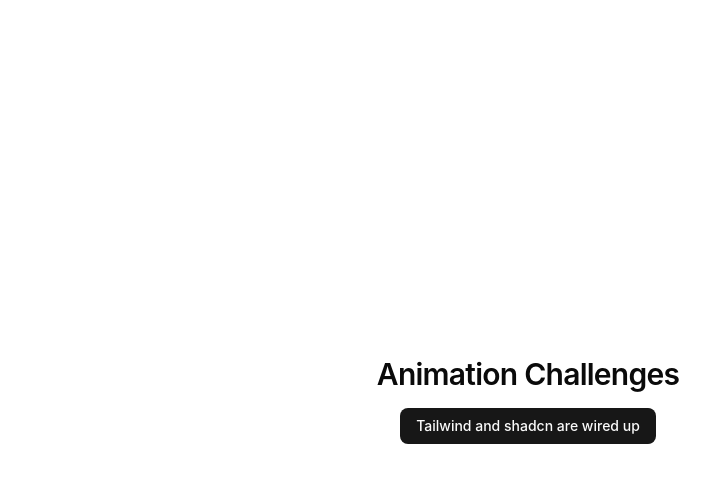
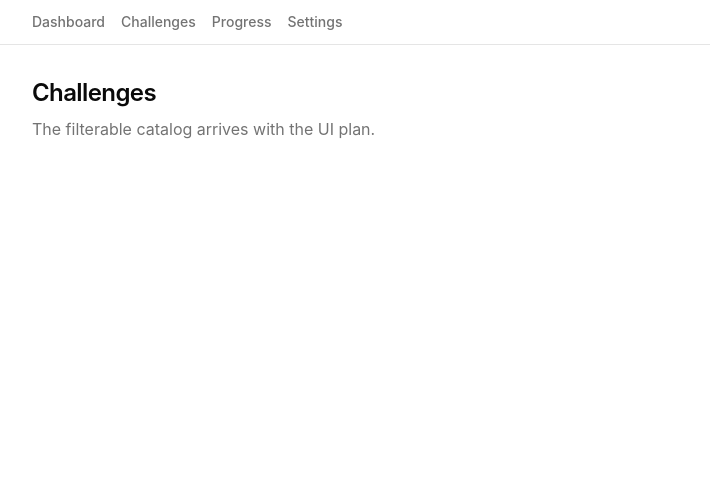
Before and after one commit to braveneworg/animation-challenges, a React (Vite) app: page /challenges in a window 1280 px wide. Shown: the top 482 px of the page, without its empty margins (112-822 px from the left). Built offline with nearby package versions, Linux system fonts and the light colour scheme.

Commit message:
feat: add application shell with TanStack Router and Query

```diff
--- a/package.json
+++ b/package.json
@@ -25,6 +25,8 @@
   },
   "dependencies": {
     "@tailwindcss/vite": "4.3.3",
+    "@tanstack/react-query": "5.101.4",
+    "@tanstack/react-router": "1.170.23",
     "class-variance-authority": "0.7.1",
     "clsx": "2.1.1",
     "lucide-react": "1.30.0",
--- a/src/App.tsx
+++ /dev/null
@@ -1,10 +0,0 @@
-import { Button } from '@/components/ui/button';
-
-export function App(): React.JSX.Element {
-  return (
-    <main className="bg-background text-foreground flex min-h-dvh flex-col items-center justify-center gap-4">
-      <h1 className="text-3xl font-semibold tracking-tight">Animation Challenges</h1>
-      <Button>Tailwind and shadcn are wired up</Button>
-    </main>
-  );
-}
--- /dev/null
+++ b/src/app/layout/RootLayout.tsx
@@ -0,0 +1,33 @@
+import { Link, Outlet } from '@tanstack/react-router';
+
+const NAV_ITEMS: ReadonlyArray<{ to: string; label: string }> = [
+  { to: '/', label: 'Dashboard' },
+  { to: '/challenges', label: 'Challenges' },
+  { to: '/progress', label: 'Progress' },
+  { to: '/settings', label: 'Settings' },
+];
+
+export function RootLayout(): React.JSX.Element {
+  return (
+    <div className="bg-background text-foreground min-h-dvh">
+      <header className="border-border border-b">
+        <nav aria-label="Main" className="mx-auto flex max-w-5xl flex-wrap gap-4 px-4 py-3">
+          {NAV_ITEMS.map((item) => (
+            <Link
+              key={item.to}
+              to={item.to}
+              className="text-muted-foreground hover:text-foreground text-sm font-medium transition-colors"
+              activeProps={{ className: 'text-foreground text-sm font-medium' }}
+              activeOptions={{ exact: item.to === '/' }}
+            >
+              {item.label}
+            </Link>
+          ))}
+        </nav>
+      </header>
+      <main className="mx-auto max-w-5xl px-4 py-8">
+        <Outlet />
+      </main>
+    </div>
+  );
+}
--- /dev/null
+++ b/src/app/pages/CatalogPage.tsx
@@ -0,0 +1,8 @@
+export function CatalogPage(): React.JSX.Element {
+  return (
+    <section className="space-y-2">
+      <h1 className="text-2xl font-semibold tracking-tight">Challenges</h1>
+      <p className="text-muted-foreground">The filterable catalog arrives with the UI plan.</p>
+    </section>
+  );
+}
--- /dev/null
+++ b/src/app/pages/DashboardPage.tsx
@@ -0,0 +1,8 @@
+export function DashboardPage(): React.JSX.Element {
+  return (
+    <section className="space-y-2">
+      <h1 className="text-2xl font-semibold tracking-tight">Dashboard</h1>
+      <p className="text-muted-foreground">Progress overview arrives with the data layer.</p>
+    </section>
+  );
+}
--- /dev/null
+++ b/src/app/pages/ProgressPage.tsx
@@ -0,0 +1,8 @@
+export function ProgressPage(): React.JSX.Element {
+  return (
+    <section className="space-y-2">
+      <h1 className="text-2xl font-semibold tracking-tight">Progress</h1>
+      <p className="text-muted-foreground">Attempt history arrives with the data layer.</p>
+    </section>
+  );
+}
--- /dev/null
+++ b/src/app/pages/SettingsPage.tsx
@@ -0,0 +1,8 @@
+export function SettingsPage(): React.JSX.Element {
+  return (
+    <section className="space-y-2">
+      <h1 className="text-2xl font-semibold tracking-tight">Settings</h1>
+      <p className="text-muted-foreground">Preferences arrive with the data layer.</p>
+    </section>
+  );
+}
--- /dev/null
+++ b/src/app/pages/WorkspacePage.tsx
@@ -0,0 +1,13 @@
+interface WorkspacePageProps {
+  categoryId: string;
+  slug: string;
+}
+
+export function WorkspacePage({ categoryId, slug }: WorkspacePageProps): React.JSX.Element {
+  return (
+    <section className="space-y-2">
+      <h1 className="text-2xl font-semibold tracking-tight">Workspace</h1>
+      <p className="font-mono text-sm">{`${categoryId}/${slug}`}</p>
+    </section>
+  );
+}
--- /dev/null
+++ b/src/app/providers.tsx
@@ -0,0 +1,22 @@
+import { QueryClient, QueryClientProvider } from '@tanstack/react-query';
+import { RouterProvider } from '@tanstack/react-router';
+import { useState } from 'react';
+
+import { router } from '@/app/router';
+
+export function AppProviders(): React.JSX.Element {
+  const [queryClient] = useState(
+    () =>
+      new QueryClient({
+        defaultOptions: {
+          queries: { staleTime: 30_000, refetchOnWindowFocus: false },
+        },
+      }),
+  );
+
+  return (
+    <QueryClientProvider client={queryClient}>
+      <RouterProvider router={router} />
+    </QueryClientProvider>
+  );
+}
--- /dev/null
+++ b/src/app/router.tsx
@@ -0,0 +1,40 @@
+import { createRootRoute, createRoute, createRouter } from '@tanstack/react-router';
+
+import { RootLayout } from '@/app/layout/RootLayout';
+import { CatalogPage } from '@/app/pages/CatalogPage';
+import { DashboardPage } from '@/app/pages/DashboardPage';
+import { ProgressPage } from '@/app/pages/ProgressPage';
+import { SettingsPage } from '@/app/pages/SettingsPage';
+import { WorkspacePage } from '@/app/pages/WorkspacePage';
+
+const rootRoute = createRootRoute({ component: RootLayout });
+
+const dashboardRoute = createRoute({ getParentRoute: () => rootRoute, path: '/', component: DashboardPage });
+const catalogRoute = createRoute({ getParentRoute: () => rootRoute, path: '/challenges', component: CatalogPage });
+const progressRoute = createRoute({ getParentRoute: () => rootRoute, path: '/progress', component: ProgressPage });
+const settingsRoute = createRoute({ getParentRoute: () => rootRoute, path: '/settings', component: SettingsPage });
+
+const workspaceRoute = createRoute({
+  getParentRoute: () => rootRoute,
+  path: '/challenges/$categoryId/$slug',
+  component: function WorkspaceRouteComponent() {
+    const { categoryId, slug } = workspaceRoute.useParams();
+    return <WorkspacePage categoryId={categoryId} slug={slug} />;
+  },
+});
+
+export const routeTree = rootRoute.addChildren([
+  dashboardRoute,
+  catalogRoute,
+  workspaceRoute,
+  progressRoute,
+  settingsRoute,
+]);
+
+export const router = createRouter({ routeTree });
+
+declare module '@tanstack/react-router' {
+  interface Register {
+    router: typeof router;
+  }
+}
--- a/src/main.tsx
+++ b/src/main.tsx
@@ -1,7 +1,7 @@
 import { StrictMode } from 'react';
 import { createRoot } from 'react-dom/client';
 
-import { App } from '@/App';
+import { AppProviders } from '@/app/providers';
 
 import '@/index.css';
 
@@ -12,6 +12,6 @@
 
 createRoot(container).render(
   <StrictMode>
-    <App />
+    <AppProviders />
   </StrictMode>,
 );
```
Also changed, not shown: 2 other files (tests, documents, lock files or other folders).
